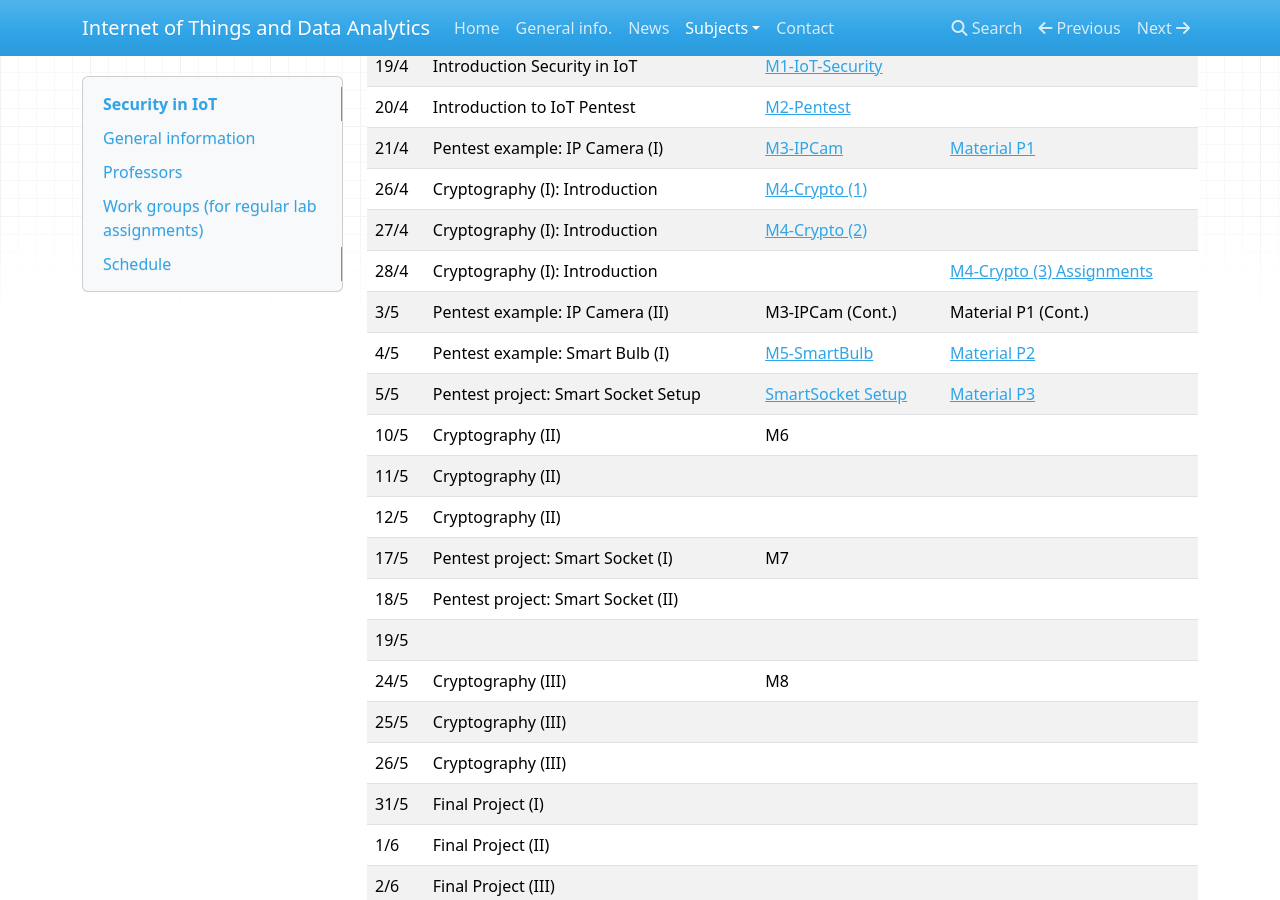
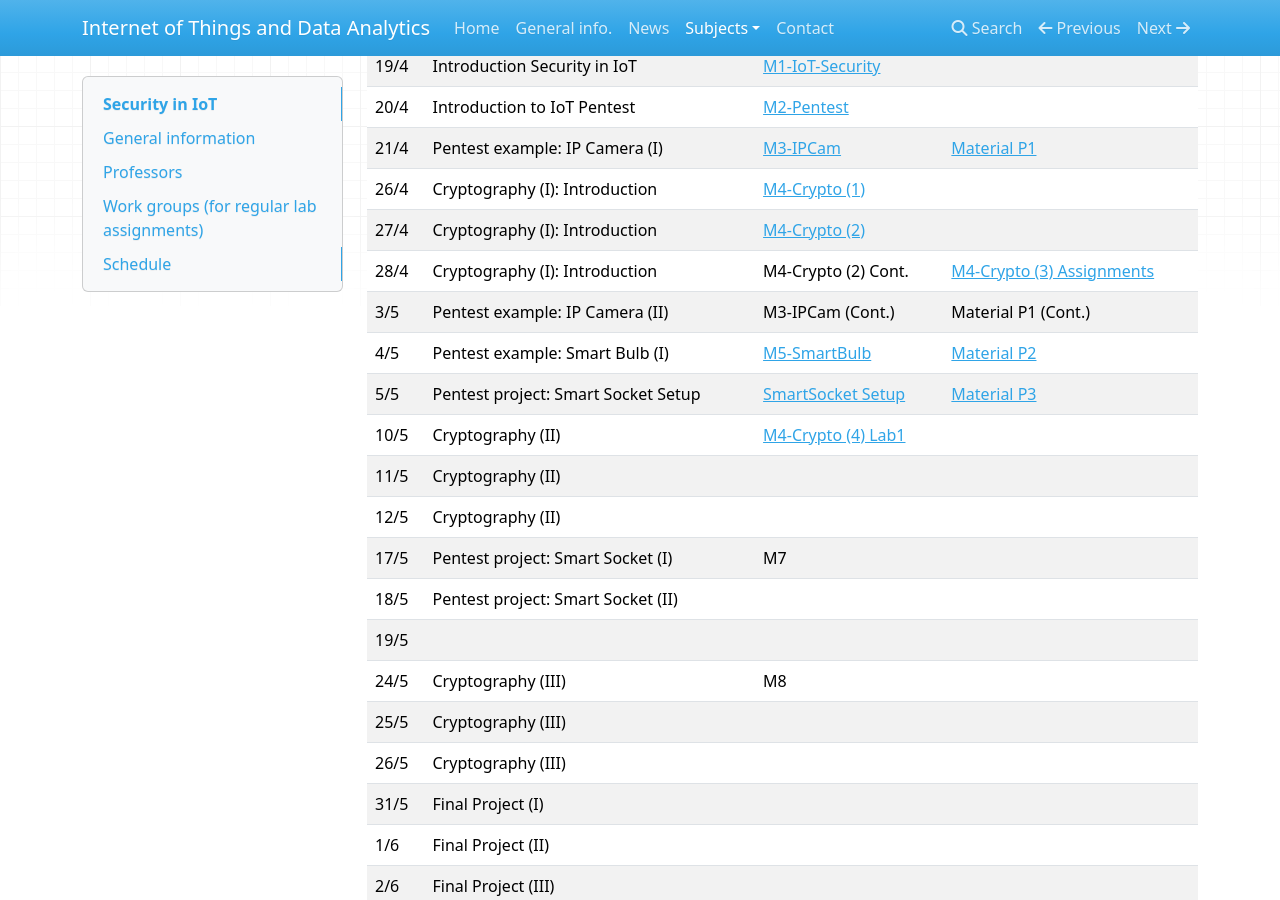
Before and after one commit to iot-da/iot-da.github.io, an MkDocs documentation site: the page built from docs/Subjects/SEC/index.md, in a window 1280 px wide and 900 px high, scrolled down 565 px. Built offline with MkDocs 1.6.1, drawn with Linux system fonts in a browser that asks for light colours; nearby versions of some CDN libraries.

Commit message:
SEC M4 Crypto lab

```diff
--- a/docs/Subjects/SEC/index.md
+++ b/docs/Subjects/SEC/index.md
@@ -25,11 +25,11 @@ Guillemo Botella (gbotella@ucm.es) and Joaquín Recas (recas@ucm.es)
 | 21/4 | Pentest example: IP Camera (I)     | [M3-IPCam](slides/M3-IpCam.pdf)                 | [Material P1](./P1/index.md)                                 |
 | 26/4 | Cryptography (I): Introduction     | [M4-Crypto (1)](slides/M4-Crypto_1.pdf)         |                                                              |
 | 27/4 | Cryptography (I): Introduction     | [M4-Crypto (2)](slides/M4-Crypto_2.pdf)         |                                                              |
-| 28/4 | Cryptography (I): Introduction     |                                                 | [M4-Crypto (3) Assignments](slides/M4-Crypto_3_Assignments.pdf) |
+| 28/4 | Cryptography (I): Introduction     | M4-Crypto (2) Cont. | [M4-Crypto (3) Assignments](slides/M4-Crypto_3_Assignments.pdf) |
 | 3/5  | Pentest example: IP Camera (II)    | M3-IPCam (Cont.)                                | Material P1 (Cont.)                                          |
 | 4/5  | Pentest example: Smart Bulb (I)    | [M5-SmartBulb](slides/M5-SmartBulb.pdf)         | [Material P2](./P2/index.md)                                 |
 | 5/5  | Pentest project: Smart Socket Setup  | [SmartSocket Setup](slides/SmartSocket_setup.pdf) | [Material P3](./P3/index.md)                                 |
-| 10/5 | Cryptography (II)                  | M6                                              |                                                              |
+| 10/5 | Cryptography (II)                  | [M4-Crypto (4) Lab1](slides/M4-Crypto_4_Lab1.pdf) |                                                              |
 | 11/5 | Cryptography (II)                  |                                                 |                                                              |
 | 12/5 | Cryptography (II)                  |                                                 |                                                              |
 | 17/5 | Pentest project: Smart Socket (I)  | M7                                              |                                                              |
```
Also changed, not shown: 1 other file.
